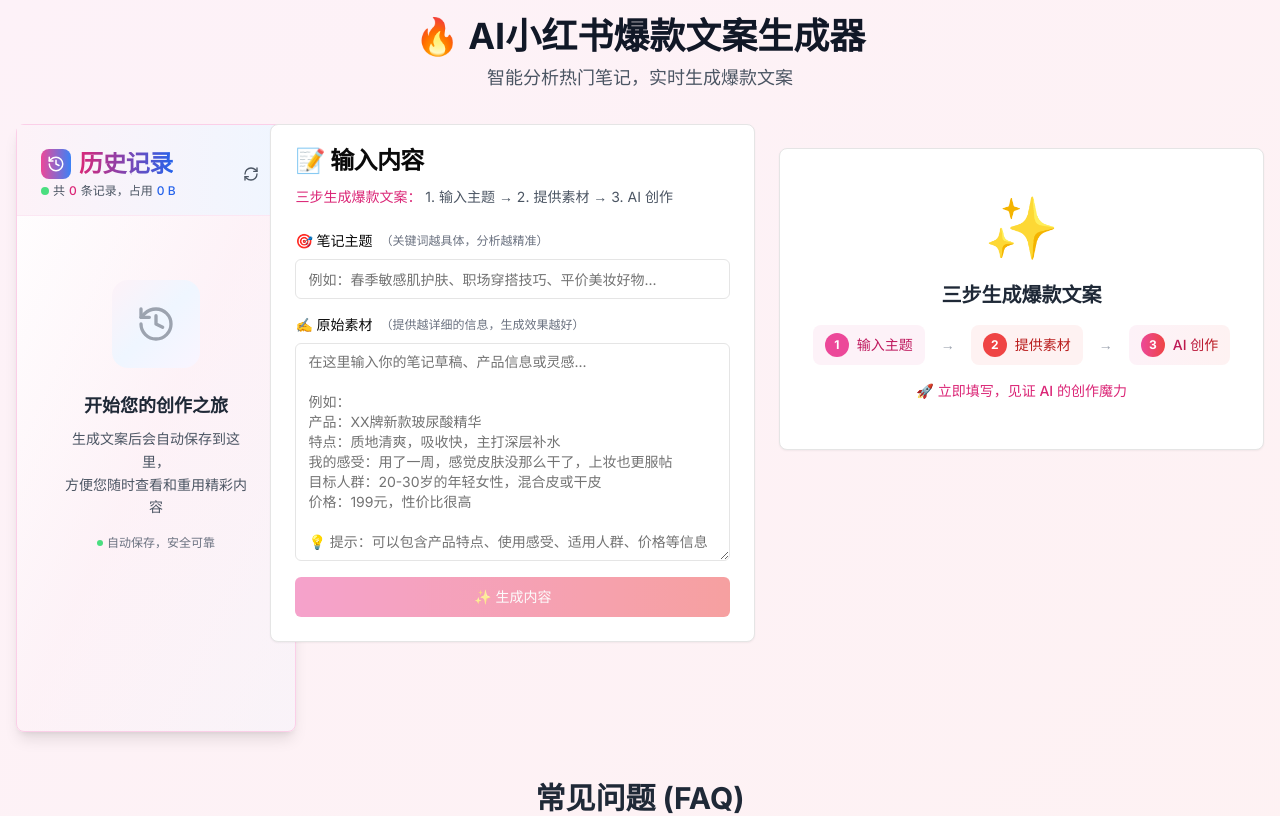
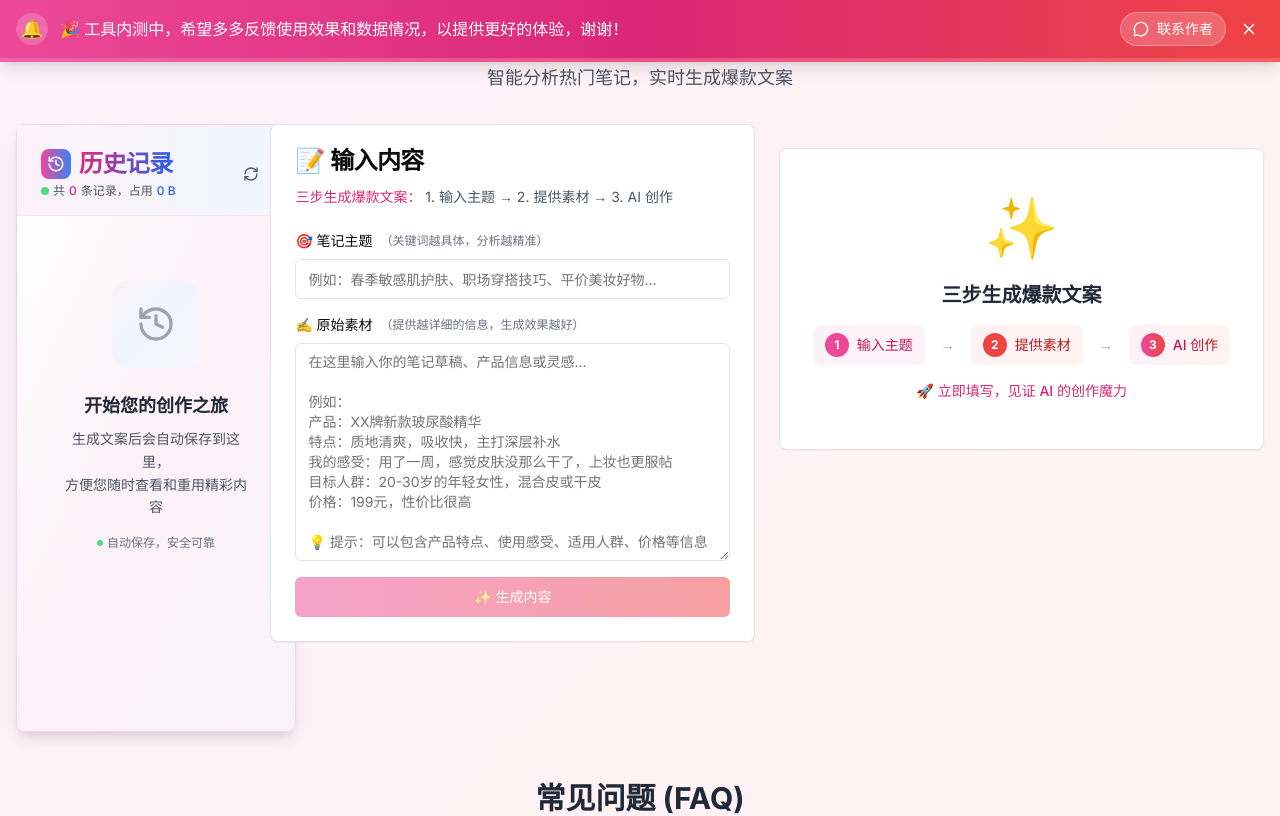
Before and after one commit to puyujian/xhs-ai-writer, a Next.js app: page / in a window 1280 px wide. Shown: the top 816 px of the page. Built offline with nearby package versions, Linux system fonts and the light colour scheme.

Commit message:
增加通知

```diff
--- a/app/page.tsx
+++ b/app/page.tsx
@@ -1,8 +1,13 @@
 import GeneratorClient from '@/components/GeneratorClient'
 import FaqSection from '@/components/FaqSection'
+import NotificationBanner from '@/components/NotificationBanner'
 
 export default function Home() {
   return (
+    <>
+      {/* 通知栏 */}
+      <NotificationBanner />
+
       <div className="min-h-screen bg-gradient-to-br from-pink-50 to-red-50 p-4">
         <div className="max-w-[90rem] mx-auto">
           <div className="text-center mb-8">
@@ -23,5 +28,6 @@ export default function Home() {
 
         </div>
       </div>
+    </>
   )
 }
--- /dev/null
+++ b/components/NotificationBanner.tsx
@@ -0,0 +1,105 @@
+'use client'
+
+import { useState, useEffect } from 'react'
+import { X, MessageCircle } from 'lucide-react'
+
+export default function NotificationBanner() {
+  const [isVisible, setIsVisible] = useState(false)
+  const [isAnimating, setIsAnimating] = useState(false)
+
+  useEffect(() => {
+    // 检查localStorage中是否已关闭通知
+    const hasClosedNotification = localStorage.getItem('notification-banner-closed')
+    if (!hasClosedNotification) {
+      setIsVisible(true)
+      // 添加进入动画延迟
+      setTimeout(() => setIsAnimating(true), 100)
+    }
+  }, [])
+
+  const handleClose = () => {
+    setIsAnimating(false)
+    // 等待动画完成后隐藏
+    setTimeout(() => {
+      setIsVisible(false)
+      localStorage.setItem('notification-banner-closed', 'true')
+    }, 300)
+  }
+
+  const handleContactClick = () => {
+    window.open('https://qr.qq.com/qrc/1sqor6xvsqnn7ko', '_blank')
+  }
+
+  if (!isVisible) return null
+
+  return (
+    <div
+      className={`
+        fixed top-0 left-0 right-0 z-50
+        bg-gradient-to-r from-pink-500 via-pink-600 to-red-500
+        text-white shadow-lg
+        transform transition-all duration-300 ease-in-out
+        ${isAnimating ? 'translate-y-0 opacity-100' : '-translate-y-full opacity-0'}
+      `}
+    >
+      <div className="max-w-7xl mx-auto px-4 py-3">
+        <div className="flex items-center justify-between gap-4">
+          {/* 通知内容 */}
+          <div className="flex items-center gap-3 flex-1">
+            <div className="flex-shrink-0">
+              <div className="w-8 h-8 bg-white/20 rounded-full flex items-center justify-center">
+                <span className="text-lg">🔔</span>
+              </div>
+            </div>
+
+            <div className="flex-1 min-w-0">
+              <p className="text-sm md:text-base font-medium">
+                <span className="hidden sm:inline">🎉 </span>
+                工具内测中，希望多多反馈使用效果和数据情况，以提供更好的体验，谢谢！
+              </p>
+            </div>
+          </div>
+
+          {/* 联系作者按钮 */}
+          <div className="flex items-center gap-2 flex-shrink-0">
+            <button
+              onClick={handleContactClick}
+              className="
+                inline-flex items-center gap-2 px-3 py-1.5
+                bg-white/20 hover:bg-white/30
+                rounded-full text-sm font-medium
+                transition-all duration-200
+                hover:scale-105 active:scale-95
+                border border-white/30
+              "
+            >
+              <MessageCircle size={16} />
+              <span className="hidden sm:inline">联系作者</span>
+              <span className="sm:hidden">联系</span>
+            </button>
+
+            {/* 关闭按钮 */}
+            <button
+              onClick={handleClose}
+              className="
+                p-1.5 rounded-full
+                hover:bg-white/20
+                transition-colors duration-200
+                group
+              "
+              aria-label="关闭通知"
+            >
+              <X
+                size={18}
+                className="group-hover:scale-110 transition-transform duration-200"
+              />
+            </button>
+          </div>
+        </div>
+      </div>
+
+      {/* 底部装饰线 */}
+      <div className="h-1 bg-gradient-to-r from-pink-400 to-red-400 opacity-60"></div>
+    </div>
+  )
+}
```
Lines whose indentation alone changed are shown as unchanged.
